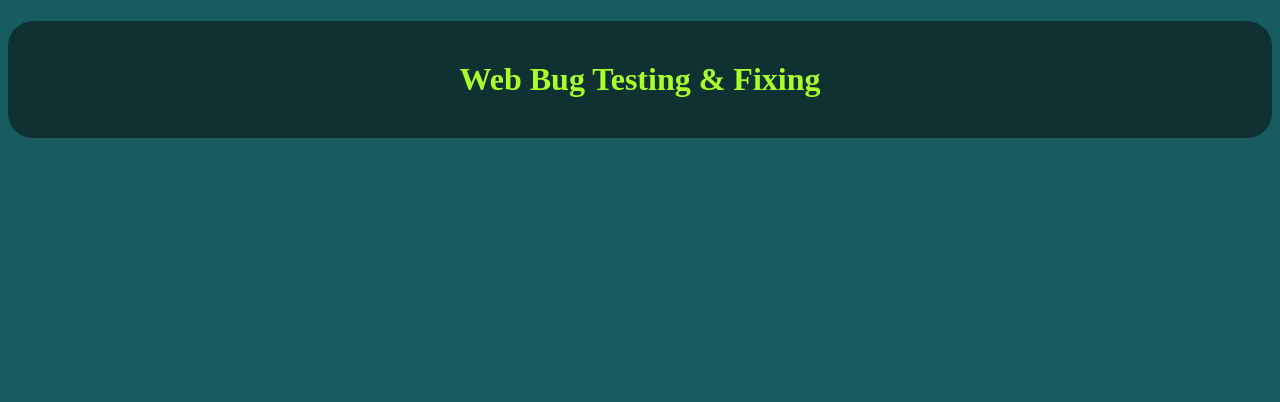
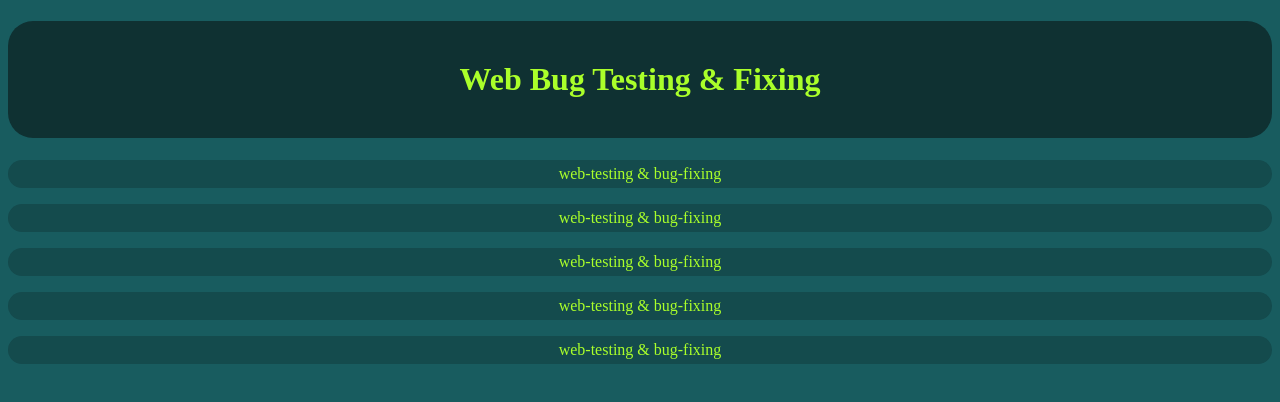
Before and after one commit to drcount-test/Web-Hosting-Test, a plain HTML site: page index.html in a window 1280 px wide. Drawn offline with Linux system fonts and the light colour scheme.

Commit message:
Update index.html

```diff
--- a/index.html
+++ b/index.html
@@ -7,5 +7,12 @@
 
     <body>
         <h1>Web Bug Testing & Fixing</h1>
+        <div class="new_class">
+                <p class="new_class1">web-testing & bug-fixing</p>
+                <p class="new_class1">web-testing & bug-fixing</p>
+                <p class="new_class1">web-testing & bug-fixing</p>
+                <p class="new_class1">web-testing & bug-fixing</p>
+                <p class="new_class1">web-testing & bug-fixing</p>
+        </div>
     </body>
 </html>
```
